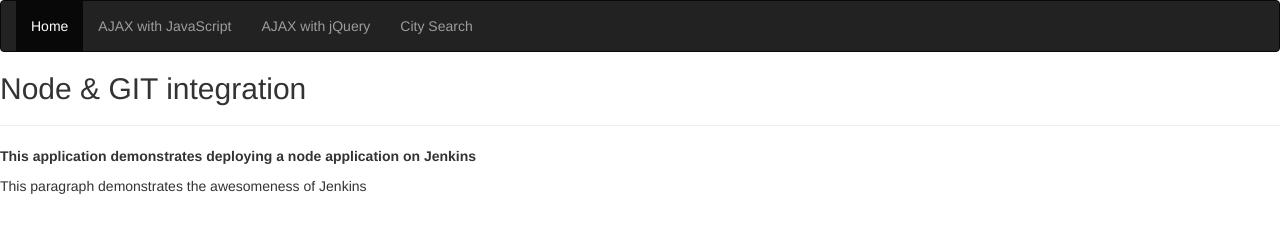
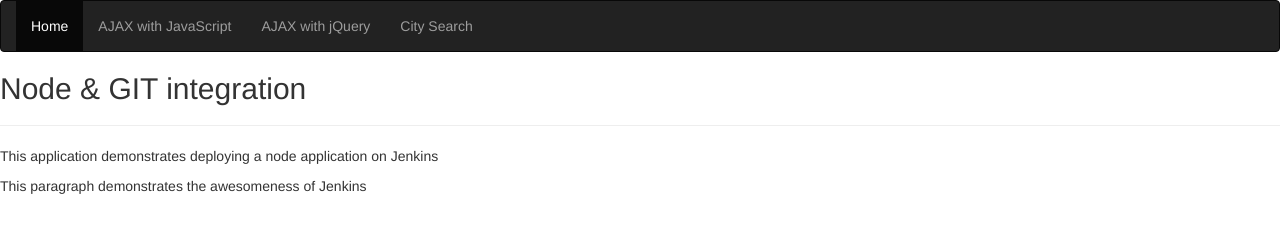
Before and after one commit to JoeCorr95/node_ddb, a website: page index.html in a window 1280 px wide. Drawn offline with nearby package versions, Linux system fonts and the light colour scheme.

Commit message:
git commit added

```diff
--- a/index.html
+++ b/index.html
@@ -27,7 +27,7 @@
 
   <hr />
 
-  <b><p>This application demonstrates deploying a node application on Jenkins</p></b>
+  <p>This application demonstrates deploying a node application on Jenkins</p>
 
   <p>This paragraph demonstrates the awesomeness of Jenkins</p>
 
```
